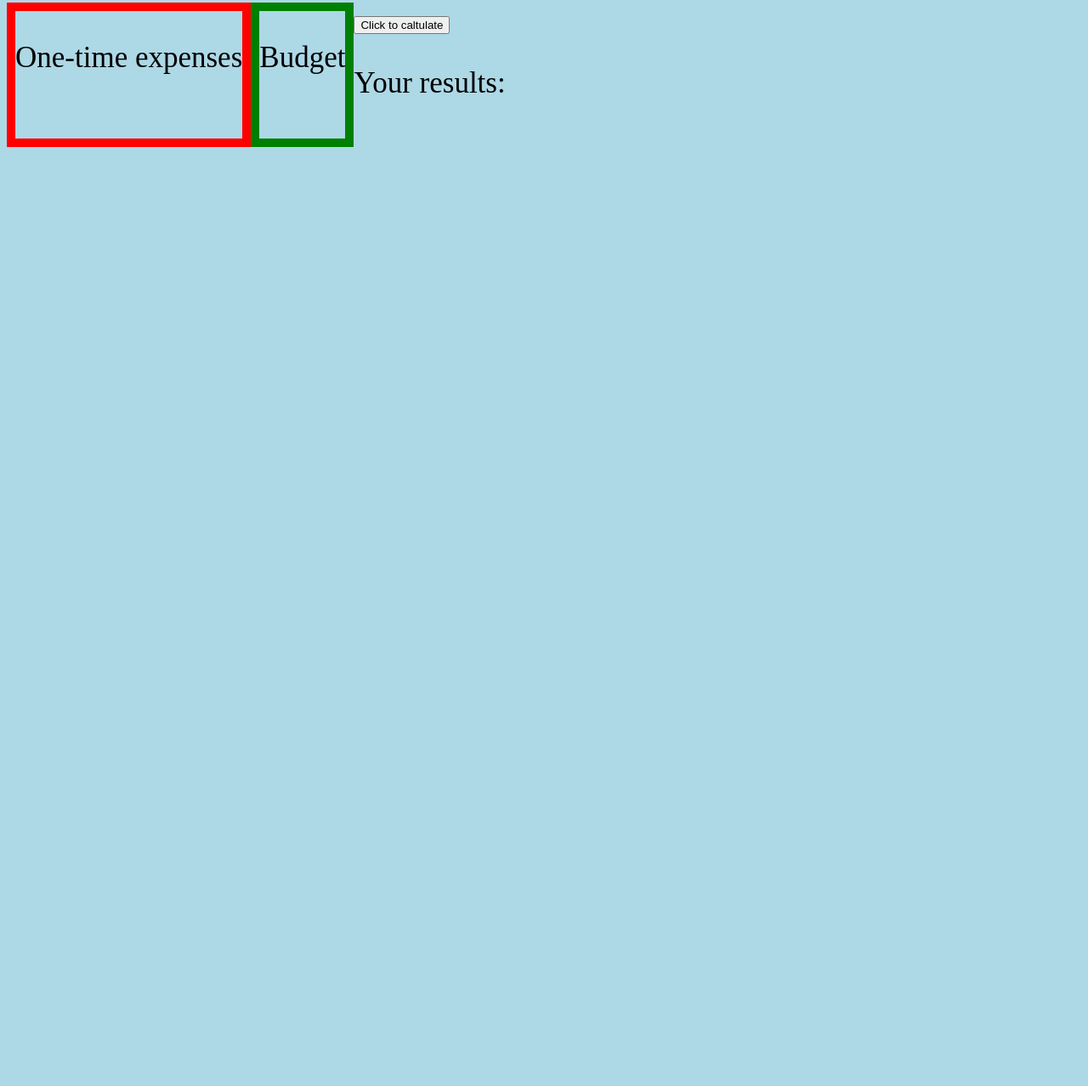
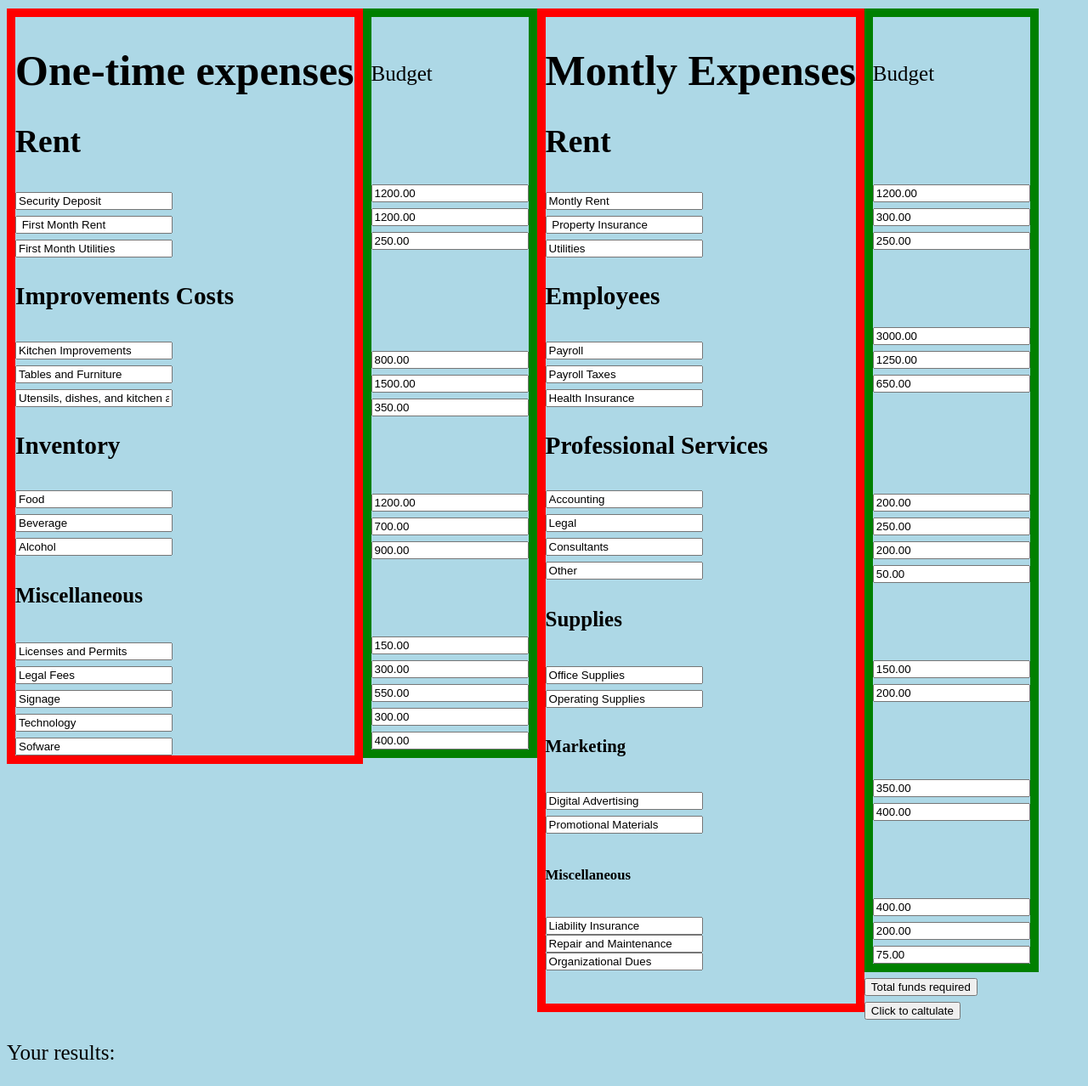
Before and after one commit to ALEKSANDREY/Business-calculator-project, a plain HTML site: page index.html in a window 1280 px wide. Shown: the part 299-1577 px from the top of the page at 85% size. Before the commit the page ends 800 px from the top, so only its background shows below. Drawn offline with nearby package versions, Linux system fonts and the light colour scheme.

Commit message:
added new information

```diff
--- a/index.html
+++ b/index.html
@@ -8,35 +8,171 @@
 
   <link href="style.css" rel="stylesheet" type="text/css" />
 
-  <script  src="http://code.jquery.com/jquery-3.3.1.min.js"
-  integrity="sha256-FgpCb/KJQlLNfOu91ta32o/NMZxltwRo8QtmkMRdAu8="
-  crossorigin="anonymous"></script>
+  <script src="http://code.jquery.com/jquery-3.3.1.min.js" integrity="sha256-FgpCb/KJQlLNfOu91ta32o/NMZxltwRo8QtmkMRdAu8=" crossorigin="anonymous"></script>
 
 </head>
 
 <body>
+  <body>
+    <div align="center">
+      <h1>Business Calculator</h1>
 
 
-  <h1>This worksheet is set up for a startup business. <br>
-    Use it to get started calculating the startup costs for your own business. <br>
-    Change expense categories or add new ones to fit your business. <br>
-    Enter one-time and monthly expenses in the appropriate columns. <br>
+  <head>This worksheet is set up for a startup business.
+      Use it to get started calculating the startup costs for your own business.
+      Change expense categories or add new ones to fit your business.
+      Enter one-time and monthly expenses in the appropriate columns.
       Your estimations should go into the Budget column, and the exact amount spent should go into the Actual column.
-<br>Total funds required is the total estimated amount you need to start your company.</h1>
+      Total funds required is the total estimated amount you need to start your company.</head>
+    </div><br>
+    <br>
+    <br>
+    <br>
 
-<div id="one-timeExpenses"><p>One-time expenses</p><br>
+
+  <div id="one-timeExpenses">
+    <h1>One-time expenses</h1>
+    <h2>Rent</h2>
+    <input type="text" id="securitydeposit" value="Security Deposit" /><br>
+    <input type="text" id="firtmonthrent" value=" First Month Rent"><br>
+    <input type="text" id="firstmonth utilities" value="First Month Utilities"><br>
+    <h3>Improvements Costs</h3>
+    <input type="text" id="kitchenimprovements" value="Kitchen Improvements" /><br>
+    <input type="text" id="tablesandfurniture" value="Tables and Furniture" /><br>
+    <input type="text" id="utensils,dishes,and,kitchenandbarequipment" value="Utensils, dishes, and kitchen and bar Equipment" /><br>
+    <h3>Inventory</h3>
+    <input type="text" id="food" value="Food" /><br>
+    <input type="text" id="beverage" value="Beverage" /><br>
+    <input type="text" id="alcohol" value="Alcohol" /><br>
+    <h4>Miscellaneous</h4>
+    <input type="text" id="licensesandpermits" value="Licenses and Permits" /><br>
+    <input type="text" id="legalfees" value="Legal Fees" /><br>
+    <input type="text" id="sinage" value="Signage" /><br>
+    <input type="text" id="technology" value="Technology" /><br>
+    <input type="text" id="sofware" value="Sofware" /><br>
   </div>
 
-<div id="Budget"><p>Budget</p><br>
+  <div id="Budget">
+    <br>
+      <p>Budget</p><br>
+    <br>
+    <br>
 
 
+    <input type="number" id="quantity" value="1200.00"><br>
+    <input type="number" id="quantity" value="1200.00"><br>
+    <input type="number" id="quantity" value="250.00"><br>
+    <br>
+    <br>
+    <br>
+    <br>
+
+
+
+    <input type="number" id="quantity" value="800.00"><br>
+    <input type="number" id="quantity" value="1500.00"><br>
+    <input type="number" id="quantity" value="350.00"><br>
+    <br>
+    <br>
+    <br>
+    <input type="number" id="quantity" value="1200.00"><br>
+    <input type="number" id="quantity" value="700.00"><br>
+    <input type="number" id="quantity" value="900.00"><br>
+    <br>
+    <br>
+    <br>
+    <input type="number" id="quantity" value="150.00"><br>
+    <input type="number" id="quantity" value="300.00"><br>
+    <input type="number" id="quantity" value="550.00"><br>
+    <input type="number" id="quantity" value="300.00"><br>
+    <input type="number" id="quantity" value="400.00"><br>
+  </div>
+<!--<p>Total funds required</p>-->
+
+
+<div id="one-timeExpenses">
+  <h1>Montly Expenses</h1>
+  <h2>Rent</h2>
+  <input type="text" id="montlyrent" value="Montly Rent" /><br>
+  <input type="text" id="propertyinsurance" value=" Property Insurance"><br>
+
+  <input type="text" id="utilities" value="Utilities"><br>
+  <h3>Employees</h3>
+  <input type="text" id="payroll" value="Payroll" /><br>
+  <input type="text" id="payrooltaxes" value="Payroll Taxes" /><br>
+  <input type="text" id="healthinsurance" value="Health Insurance" /><br>
+  <h3>Professional Services</h3>
+  <input type="text" id="accounting" value="Accounting" /><br>
+  <input type="text" id="legal" value="Legal" /><br>
+  <input type="text" id="consultants" value="Consultants" /><br>
+  <input type="text" id="other" value="Other" /><br>
+  <h4>Supplies</h4>
+  <input type="text" id="officesupplies" value="Office Supplies" /><br>
+  <input type="text" id="operatingsupplies" value="Operating Supplies" /><br>
+  <h5>Marketing</h5>
+  <input type="text" id="digitaladvertising" value="Digital Advertising" /><br>
+  <input type="text" id="promotionalmaterials" value="Promotional Materials" /><br>
+  <h6>Miscellaneous<h6>
+  <input type="text" id="liabilityinsurance" value="Liability Insurance" /><br>
+  <input type="text" id="repairsandmaintenance" value="Repair and Maintenance" /><br>
+  <input type="text" id="organizationaldues" value="Organizational Dues" /><br>
+</div>
+
+
+
+<div id="Budget">
+  <br>
+    <p>Budget</p><br>
+  <br>
+  <br>
+  <input type="number" id="quantity" value="1200.00"><br>
+  <input type="" id="quantity" value="300.00"><br>
+  <input type="" id="quantity" value="250.00"><br>
+  <br>
+  <br>
+  <br>
+  <input type="" id="quantity" value="3000.00"><br>
+  <input type="" id="quantity" value="1250.00"><br>
+  <input type="" id="quantity" value="650.00"><br>
+  <br>
+  <br>
+  <br>
+  <br>
+  <input type="" id="quantity" value="200.00"><br>
+  <input type="" id="quantity" value="250.00"><br>
+  <input type="" id="quantity" value="200.00"><br>
+  <input type="" id="quantity" value="50.00"><br>
+  <br>
+  <br>
+  <br>
+  <input type="" id="quantity" value="150.00"><br>
+  <input type="" id="quantity" value="200.00"><br>
+  <br>
+  <br>
+  <br>
+  <input type="" id="quantity" value="350.00"><br>
+  <input type="" id="quantity" value="400.00"><br>
+  <br>
+  <br>
+  <br>
+  <input type="" id="quantity" value="400.00"><br>
+  <input type="" id="quantity" value="200.00"><br>
+  <input type="" id="quantity" value="75.00"><br>
+  </div>
+  <br>
+  <br>
+  <br>
+
+<div align="bottom">
+<button>Total funds required</button>
 </div>
 
   <div>
     <button id="submit">Click to caltulate</button><br>
   </div>
 
-<div id="output"><p>Your results:</p>
+  <div id="output">
+    <p>Your results:</p>
   </div>
 
 
--- a/style.css
+++ b/style.css
@@ -3,7 +3,7 @@ body {
 }
 
 div {
-  font-size: 35px;
+  font-size: 25px;
 }
 
 #one-timeExpenses {
```
Lines whose indentation alone changed are shown as unchanged.
